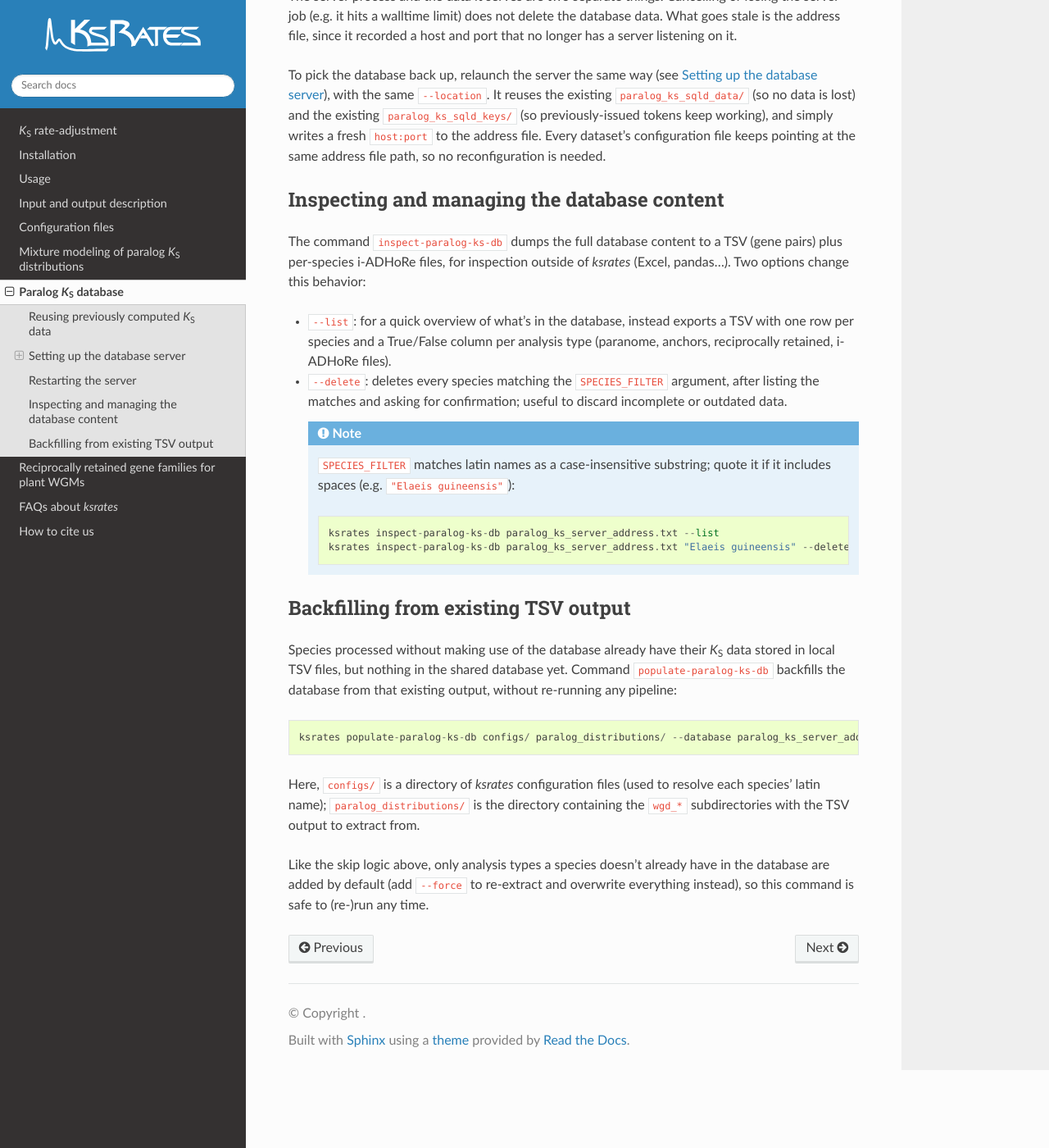
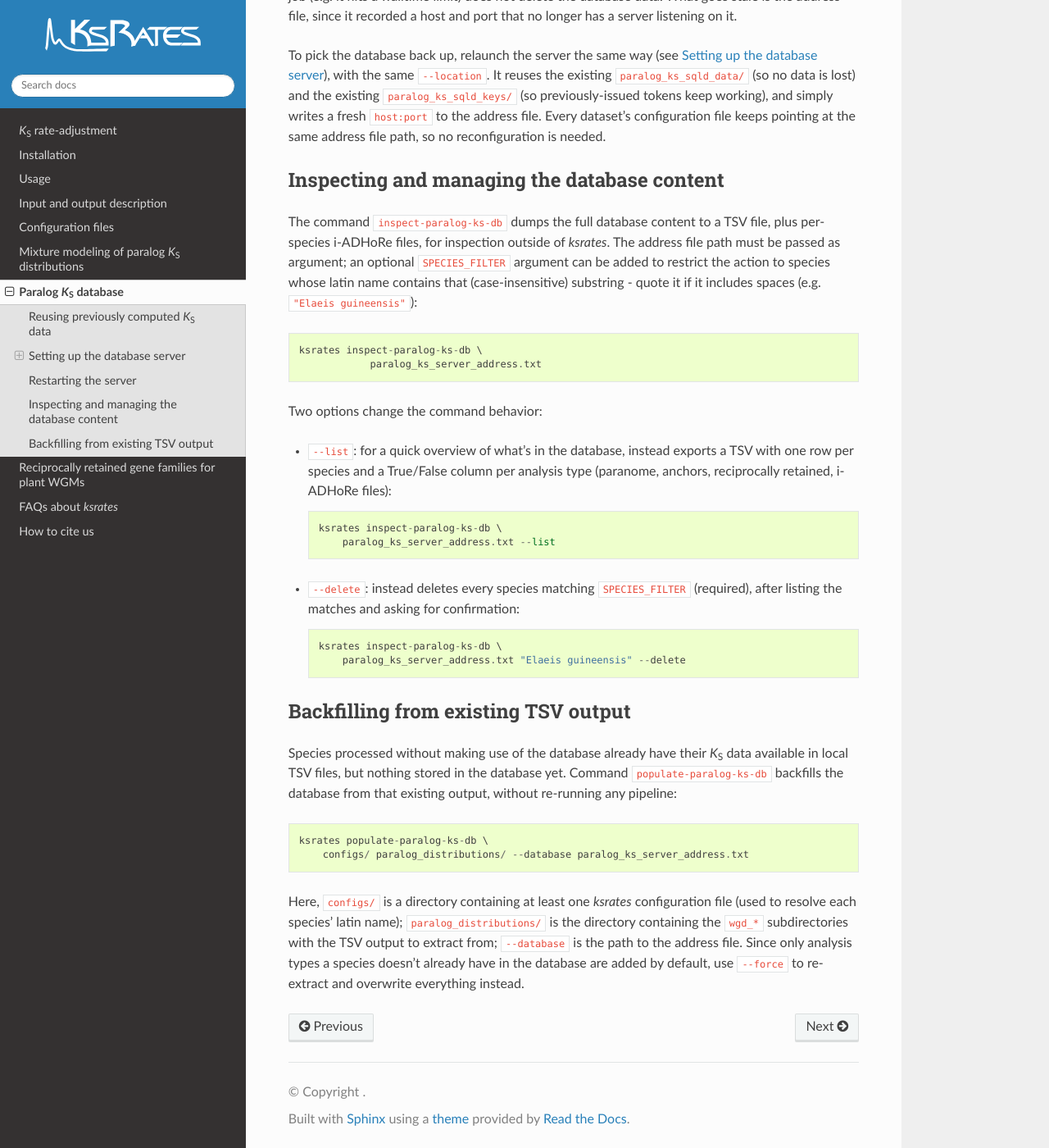
Before and after one commit to VIB-PSB/ksrates, a Sphinx documentation site: the page built from docs/paralog_ks_database.rst, in a window 1280 px wide and 1400 px high, scrolled down 2401 px. Shown: the whole window at 82% size. Built offline with Sphinx 7.4.7 and the Read the Docs theme 3.1.0, drawn with Linux system fonts in a browser that asks for light colours; some of the changed text lies outside the part shown.

Commit message:
Improve paralog Ks database docs

```diff
--- a/docs/paralog_ks_database.rst
+++ b/docs/paralog_ks_database.rst
@@ -65,7 +65,7 @@
 Starting it via the Nextflow pipeline (recommended)
 ---------------------------------------------------
 
-A separate Nextflow pipeline (``setup_database_server.nf``) is available::
+Launch the database server through a Nextflow pipeline (``setup_database_server.nf``)::
 
     nextflow run VIB-PSB/ksrates -main-script setup_database_server.nf \
         -c nextflow.config \
@@ -76,9 +76,8 @@
 Provide via ``-c nextflow.config`` the Nextflow configuration of a *ksrates* analysis, to make it use the container;
 configure ``-profile`` with the container engine in use (e.g. ``apptainer``);
 with ``-process.executor=local``, the pipeline steps are not further submitted to the cluster and remain instead local to the ``nextflow run`` invocation itself;
-``--location`` is the central directory that will hold the server's data/keys directories and
-address file;
-``--port`` (port ``sqld`` listens on, default 8080) and ``--address-filename`` (``paralog_ks_server_address.txt`` by default) can also be overridden if needed.
+``--location`` is the chosen database directory;
+``--port`` (port ``sqld`` listens on, default 8080) and ``--address-filename`` (by default ``paralog_ks_server_address.txt``) can also be overridden if needed.
 
 
 Starting it via the CLI command
@@ -109,37 +108,42 @@
 Inspecting and managing the database content
 ==============================================
 
-The command ``inspect-paralog-ks-db`` dumps the full database content to a TSV
-(gene pairs) plus per-species i-ADHoRe files, for inspection outside of *ksrates* (Excel, pandas...).
-Two options change this behavior:
+The command ``inspect-paralog-ks-db`` dumps the full database content to a TSV file,
+plus per-species i-ADHoRe files, for inspection outside of *ksrates*.
+The address file path must be passed as argument; an optional ``SPECIES_FILTER`` argument can be
+added to restrict the action to species whose latin name contains that
+(case-insensitive) substring - quote it if it includes spaces (e.g. ``"Elaeis guineensis"``)::
+
+    ksrates inspect-paralog-ks-db \
+                paralog_ks_server_address.txt
+
+Two options change the command behavior:
 
 * ``--list``: for a quick overview of what's in the
   database, instead exports a TSV with one row per species and a True/False column per analysis
-  type (paranome, anchors, reciprocally retained, i-ADHoRe files).
-* ``--delete``: deletes every species matching the ``SPECIES_FILTER`` argument, after
-  listing the matches and asking for confirmation; useful to discard incomplete or outdated data.
+  type (paranome, anchors, reciprocally retained, i-ADHoRe files)::
 
-  .. note ::
-        ``SPECIES_FILTER`` matches latin names as a case-insensitive substring; quote it if it includes
-        spaces (e.g. ``"Elaeis guineensis"``)::
+            ksrates inspect-paralog-ks-db \
+                paralog_ks_server_address.txt --list
 
-            ksrates inspect-paralog-ks-db paralog_ks_server_address.txt --list
-            ksrates inspect-paralog-ks-db paralog_ks_server_address.txt "Elaeis guineensis" --delete
+* ``--delete``: instead deletes every species matching ``SPECIES_FILTER`` (required),
+  after listing the matches and asking for confirmation::
+
+            ksrates inspect-paralog-ks-db \
+                paralog_ks_server_address.txt "Elaeis guineensis" --delete
 
 
 Backfilling from existing TSV output
 ======================================
 
-Species processed without making use of the database already have their *K*:sub:`S` data stored in local TSV files, but nothing in the shared
+Species processed without making use of the database already have their *K*:sub:`S` data available in local TSV files, but nothing stored in the
 database yet. Command ``populate-paralog-ks-db`` backfills the database from that existing output,
 without re-running any pipeline::
 
-    ksrates populate-paralog-ks-db configs/ paralog_distributions/ --database paralog_ks_server_address.txt
+    ksrates populate-paralog-ks-db \
+        configs/ paralog_distributions/ --database paralog_ks_server_address.txt
 
-Here, ``configs/`` is a directory of *ksrates* configuration files (used to resolve each species' latin
+Here, ``configs/`` is a directory containing at least one *ksrates* configuration file (used to resolve each species' latin
 name); ``paralog_distributions/`` is the directory containing the ``wgd_*`` subdirectories with the
-TSV output to extract from.
-
-Like the skip logic above, only analysis types a species doesn't already have in the database
-are added by default (add ``--force`` to re-extract and overwrite everything instead),
-so this command is safe to (re-)run any time.
+TSV output to extract from; ``--database`` is the path to the address file. Since only analysis types a species
+doesn't already have in the database are added by default, use ``--force`` to re-extract and overwrite everything instead.
```
Also changed, not shown: other parts of docs/paralog_ks_database.rst (+1 -1 lines).
